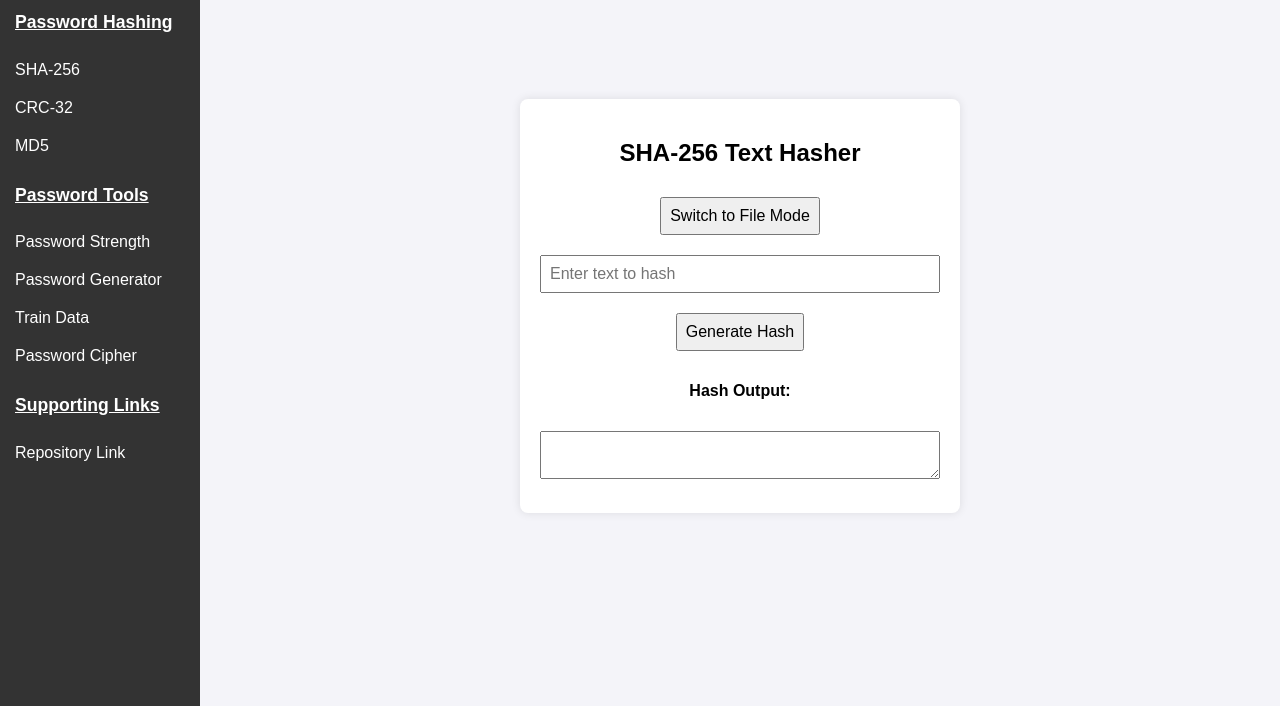
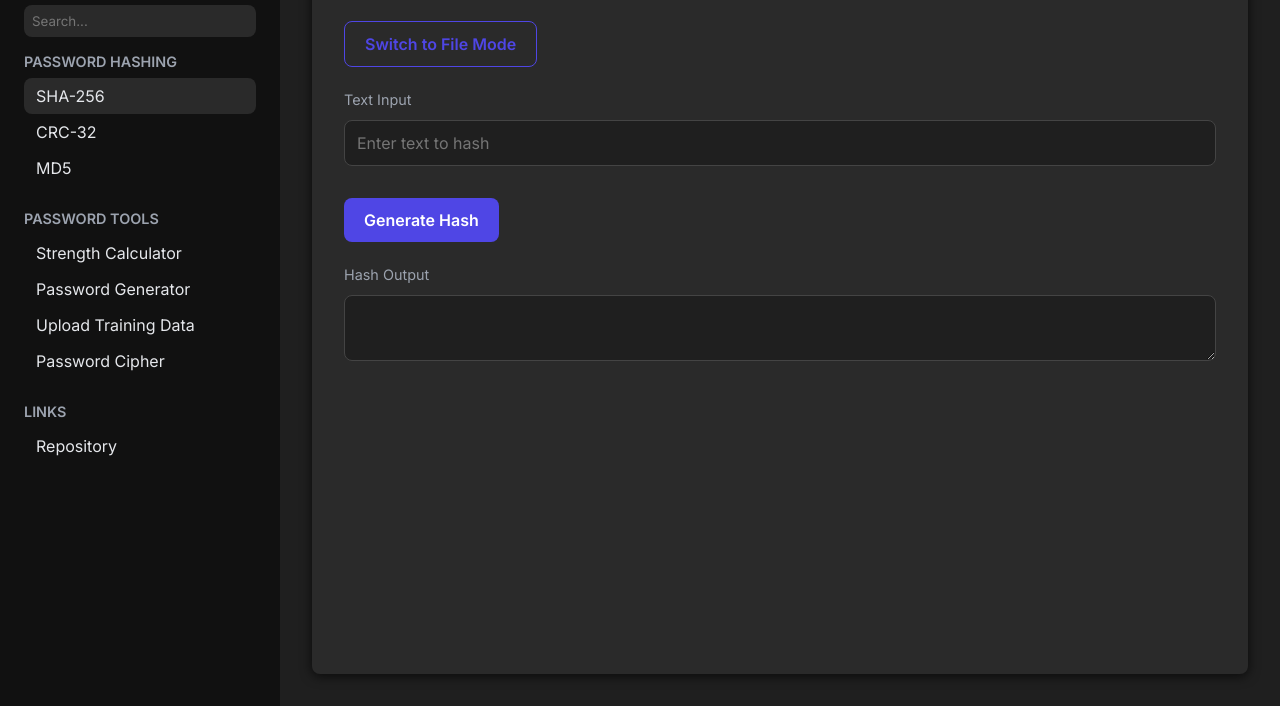
Before and after one commit to flkram/Hash-Cipher, a plain HTML site: page docs/index.html in a window 1280 px wide. Shown: the part 94-800 px from the top of the page. Drawn offline with nearby package versions, Linux system fonts and the light colour scheme.

Commit message:
Updated UI

```diff
--- a/docs/index.html
+++ b/docs/index.html
@@ -3,185 +3,265 @@
 <head>
   <meta charset="UTF-8">
   <meta name="viewport" content="width=device-width, initial-scale=1.0">
-    <title>Hash Cipher</title>
+  <title>Hash Cipher</n/a></title>
+  <link rel="preconnect" href="https://fonts.googleapis.com">
+  <link rel="preconnect" href="https://fonts.gstatic.com" crossorigin>
+  <link href="https://fonts.googleapis.com/css2?family=Inter:wght@400;600;700&display=swap" rel="stylesheet">
   <style>
-        /* Add styles for error message text */
-        .error-message {
-            color: red;
-            font-weight: bold;
-            display: none; /* Hidden by default */
+    :root {
+      --bg: #1f1f1f;
+      --sidebar-bg: #111;
+      --surface: #2a2a2a;
+      --primary: #4f46e5;
+      --secondary: #3b82f6;
+      --text: #e5e7eb;
+      --muted: #9ca3af;
+      --radius: 8px;
+      --shadow: rgba(0, 0, 0, 0.7);
+      --transition: 0.3s;
     }
-        /* Main website design scheme */
+    * {
+      box-sizing: border-box;
+      margin: 0;
+      padding: 0;
+      font-family: 'Inter', sans-serif;
+    }
     body {
-            font-family: Arial, sans-serif;
-            margin: 0;
       display: flex;
       height: 100vh;
-            background-color: #f4f4f9;
+      background: var(--bg);
+      color: var(--text);
     }
-        /* Sidebar styling */
-        .sidebar {
-            width: 200px;
-            background-color: #333;
-            padding-top: 20px;
-            color: white;
-            position: fixed;
-            height: 100%;
+    nav.sidebar {
+      width: 280px;
+      background: var(--sidebar-bg);
+      padding: 2rem 1.5rem;
+      display: flex;
+      flex-direction: column;
     }
-        .sidebar h2 {
+    nav.sidebar h1 {
+      font-size: 1.8rem;
+      margin-bottom: 2rem;
       text-align: center;
-            margin: 10px 0;
+      color: var(--primary);
     }
-        .sidebar h3 {
-            font-size: 1.1em;
-            color: white;
-            margin-top: 20px;
-            padding-left: 15px;
+    nav.sidebar input[type=search] {
+      padding: 0.5rem;
+      border: none;
+      border-radius: var(--radius);
+      margin-bottom: 1rem;
+      background: var(--surface);
+      color: var(--text);
     }
-        .sidebar a {
-            padding: 10px 15px;
+    nav.sidebar .section {
+      margin-bottom: 1.5rem;
+    }
+    nav.sidebar .section h2 {
+      font-size: 0.9rem;
+      font-weight: 600;
+      text-transform: uppercase;
+      margin-bottom: 0.5rem;
+      color: var(--muted);
+    }
+    nav.sidebar .section a {
+      display: block;
+      padding: 0.5rem 0.75rem;
+      color: var(--text);
       text-decoration: none;
-            color: white;
-            display: block;
-            font-size: 1em;
+      border-radius: var(--radius);
+      transition: background var(--transition);
     }
-        .sidebar a:hover {
-            background-color: #575757;
+    nav.sidebar .section a:hover,
+    nav.sidebar .section a.active {
+      background: var(--surface);
     }
-        /* Content area styling */
-        .content {
-            margin-left: 200px;
-            padding: 20px;
-            width: 100%;
+    main.content {
+      flex: 1;
+      padding: 2rem;
+      overflow-y: auto;
+      display: grid;
+      grid-template-columns: repeat(auto-fill, minmax(450px, 1fr));
+      gap: 2.5rem;
+    }
+    .card {
+      background: var(--surface);
+      padding: 2rem;
+      border-radius: var(--radius);
+      box-shadow: 0 2px 12px var(--shadow);
       display: flex;
-            align-items: center;
-            justify-content: center;
+      flex-direction: column;
+      transition: transform var(--transition), box-shadow var(--transition);
     }
-        .container {
-            text-align: center;
-            padding: 20px;
-            border-radius: 8px;
-            box-shadow: 0px 0px 10px rgba(0, 0, 0, 0.1);
-            background-color: #fff;
-            max-width: 400px;
-            width: 100%;
+    .card:hover {
+      transform: translateY(-4px);
+      box-shadow: 0 4px 20px var(--shadow);
     }
-        input, button, textarea {
-            margin: 10px 0;
-            padding: 8px;
-            font-size: 1em;
-            width: 100%; /* This makes both textboxes and buttons take up the full width of the container */
-            box-sizing: border-box;
+    .card h2 {
+      margin-bottom: 1.5rem;
+      font-size: 1.4rem;
+      color: var(--primary);
     }
-
-        button {
-            width: auto; /* Let buttons auto-size based on their content */
-            max-width: 100%;
+    .input-group {
+      margin-bottom: 2rem;
+      flex: 1;
+      display: flex;
+      flex-direction: column;
     }
-
-        input, textarea {
-            width: 100%; /* Ensure the input and textarea elements match the button width */
+    .input-group label {
+      margin-bottom: 0.75rem;
+      font-size: 0.9rem;
+      color: var(--muted);
     }
-
+    .input-group input[type=text],
+    .input-group textarea,
+    .input-group input[type=file] {
+      padding: 0.75rem;
+      font-size: 1rem;
+      background: var(--bg);
+      border: 1px solid #444;
+      border-radius: var(--radius);
+      color: var(--text);
+      resize: vertical;
+    }
+    /* Increase height for JSON input and strength report */
+    #jsonInput,
     #strengthOutput {
-            height: 150px;
+      min-height: 200px;
     }
-
-        #jsonInput {
-            height: 200px;     /* Increase vertical size */
-            font-size: 1.1em;  /* Optional: make text easier to read */
+    .btn {
+      padding: 0.75rem 1.25rem;
+      background: var(--primary);
+      color: #fff;
+      border: none;
+      border-radius: var(--radius);
+      font-size: 1rem;
+      font-weight: 600;
+      cursor: pointer;
+      transition: background var(--transition);
+      align-self: start;
+      margin-bottom: 1.5rem;
     }
-
+    .btn:hover {
+      background: var(--secondary);
+    }
+    .toggle-btn {
+      background: transparent;
+      color: var(--primary);
+      border: 1px solid var(--primary);
+      margin-bottom: 1.5rem;
+    }
+    .toggle-btn:hover {
+      background: var(--primary);
+      color: #fff;
+    }
   </style>
 </head>
 <body>
-
-<!-- Sidebar navigation -->
-<div class="sidebar">
-    <h2>Hash Cipher</h2>
-    <br>
-
-    <h3><u>Password Hashing</u></h3>
-    <a href="#" onclick="selectAlgorithm('SHA-256')">SHA-256</a>
-    <a href="#" onclick="selectAlgorithm('CRC-32')">CRC-32</a>
-    <a href="#" onclick="selectAlgorithm('MD5')">MD5</a>
-
-    <h3><u>Password Tools</u></h3>
-    <a href="#" onclick="openStrengthCalculator()">Password Strength</a>
-    <a href="#" onclick="openPasswordGenerator()">Password Generator</a>
-    <a href="#" onclick="openTrainData()">Train Data</a>
-    <a href="#" onclick="openPasswordCipher()">Password Cipher</a>
-
-    <h3><u>Supporting Links</u></h3>
-    <a href="https://github.com/flkram/Hash-Cipher" target="_blank">Repository Link</a>
+  <nav class="sidebar">
+    <h1>Hash Cipher</h1>
+    <input type="search" id="navSearch" placeholder="Search..." oninput="filterNav()">
+    <div class="section">
+      <h2>Password Hashing</h2>
+      <a href="#" onclick="selectAlgorithm('SHA-256')" class="active" data-label="SHA-256">SHA-256</a>
+      <a href="#" onclick="selectAlgorithm('CRC-32')" data-label="CRC-32">CRC-32</a>
+      <a href="#" onclick="selectAlgorithm('MD5')" data-label="MD5">MD5</a>
     </div>
-
-<!-- Main content area -->
-<div class="content">
-    <div class="container" id="hashContainer">
+    <div class="section">
+      <h2>Password Tools</h2>
+      <a href="#" onclick="openStrengthCalculator()" data-label="Strength">Strength Calculator</a>
+      <a href="#" onclick="openPasswordGenerator()" data-label="Generator">Password Generator</a>
+      <a href="#" onclick="openTrainData()" data-label="Train Data">Upload Training Data</a>
+      <a href="#" onclick="openPasswordCipher()" data-label="Cipher">Password Cipher</a>
+    </div>
+    <div class="section">
+      <h2>Links</h2>
+      <a href="https://github.com/flkram/Hash-Cipher" target="_blank" data-label="Repository">Repository</a>
+    </div>
+  </nav>
+  <main class="content">
+    <div class="card" id="hashContainer">
       <h2 id="algoTitle">SHA-256 Text Hasher</h2>
-        <button onclick="toggleMode()">Switch to File Mode</button>
-
-        <!-- Text Input Mode -->
+      <button class="btn toggle-btn" onclick="toggleMode()">Switch to File Mode</button>
       <div id="textMode">
+        <div class="input-group">
+          <label for="textInput">Text Input</label>
           <input type="text" id="textInput" placeholder="Enter text to hash">
-            <button onclick="hashText()">Generate Hash</button>
         </div>
-
-        <!-- File Input Mode (hidden by default) -->
-        <div id="fileMode" style="display: none;">
+        <button class="btn" onclick="hashText()">Generate Hash</button>
+      </div>
+      <div id="fileMode" style="display:none;">
+        <div class="input-group">
+          <label for="fileInput">File Input</label>
           <input type="file" id="fileInput">
-            <button onclick="hashFile()">Generate Hash</button>
         </div>
-
-        <h4>Hash Output:</h4>
+        <button class="btn" onclick="hashFile()">Generate Hash</button>
+      </div>
+      <div class="input-group">
+        <label for="hashOutput">Hash Output</label>
         <textarea id="hashOutput" readonly></textarea>
-    </div>
-
-    <!-- Password Strength Calculator (hidden by default) -->
-    <div class="container" id="strengthContainer" style="display: none;">
-        <h2>Password Strength Calculator</h2>
-        <input type="text" id="passwordInput" placeholder="Enter a password">
-        <button onclick="calculateStrength()">Calculate Strength</button>
-        <h4>Password Strength:</h4>
-        <textarea id="strengthOutput" readonly></textarea>
-        <button onclick="downloadStrength()">Download Report</button>
-    </div>
-
-    <!-- Content for uploading and training data -->
-    <div class="container" id="trainDataContainer" style="display: none;">
-        <h2>Upload Training Data</h2>
-        <textarea id="jsonInput" placeholder="Enter list of passwords (one per line or comma-seperated)"></textarea>
-        <button onclick="trainModel()">Train Model</button>
-        <div id="trainError" class="error-message"></div>
-        <div id="instruction" style="margin-top: 20px;">Ensure Flask backend API is running to process the training data. Click on the repo link in the navbar to view the code. The ReadMe contains instructions to run backend locally</div>
-        <button onclick="resetModel()">Reset Model</button>
-    </div>
-
-    <!-- Password Generator (hidden by default) -->
-    <div class="container" id="passwordGeneratorContainer" style="display: none;">
-        <h2>Password Generator</h2>
-        <button onclick="generatePassword()">Generate Password</button>
-        <h4>Generated Password:</h4>
-        <textarea id="generatedPassword" readonly></textarea>
-    </div>
-
-    <!-- Password Cipher Tool (hidden by default) -->
-    <div class="container" id="passwordCipherContainer" style="display: none;">
-        <h2>Password Cipher Tool</h2>
-        <input type="text" id="cipherInput" placeholder="Enter hash">
-        <button onclick="applyCipher()">Apply Cipher</button>
-        <h4>Estimated Password based on Hash:</h4>
-        <textarea id="cipherOutput" readonly></textarea>
-        <div id="instruction" style="margin-top: 20px;"> Training data is needed for accuracy. Ensure Flask backend API is running to use training data. </div>
       </div>
     </div>
 
+    <div class="card" id="strengthContainer" style="display:none;">
+      <h2>Password Strength Calculator</h2>
+      <div class="input-group">
+        <label for="passwordInput">Password</label>
+        <input type="text" id="passwordInput" placeholder="Enter a password">
+      </div>
+      <button class="btn" onclick="calculateStrength()">Calculate Strength</button>
+      <div class="input-group">
+        <label for="strengthOutput">Strength Report</label>
+        <textarea id="strengthOutput" readonly></textarea>
+      </div>
+      <button class="btn" onclick="downloadStrength()">Download Report</button>
+    </div>
+
+    <div class="card" id="trainDataContainer" style="display:none;">
+      <h2>Upload Training Data</h2>
+      <div class="input-group">
+        <label for="jsonInput">Passwords List</label>
+        <textarea id="jsonInput" placeholder="One per line or comma-separated"></textarea>
+      </div>
+      <div id="trainError" class="error-message"></div>
+      <button class="btn" onclick="trainModel()">Train Model</button>
+      <button class="btn" style="background:#DC2626;" onclick="resetModel()">Reset Model</button>
+    </div>
+
+    <div class="card" id="passwordGeneratorContainer" style="display:none;">
+      <h2>Password Generator</h2>
+      <button class="btn" onclick="generatePassword()">Generate Password</button>
+      <div class="input-group">
+        <label for="generatedPassword">Generated Password</label>
+        <textarea id="generatedPassword" readonly></textarea>
+      </div>
+    </div>
+
+    <div class="card" id="passwordCipherContainer" style="display:none;">
+      <h2>Password Cipher Tool</h2>
+      <div class="input-group">
+        <label for="cipherInput">Enter Hash / Text</label>
+        <input type="text" id="cipherInput" placeholder="Enter hash or text">
+      </div>
+      <button class="btn" onclick="applyCipher()">Apply Cipher</button>
+      <div class="input-group">
+        <label for="cipherOutput">Result</label>
+        <textarea id="cipherOutput" readonly></textarea>
+      </div>
+    </div>
+  </main>
+
+  <script>
+    function filterNav() {
+      const filter = document.getElementById('navSearch').value.toLowerCase();
+      document.querySelectorAll('nav.sidebar a').forEach(a => {
+        const label = a.getAttribute('data-label').toLowerCase();
+        a.style.display = label.includes(filter) ? 'block' : 'none';
+      });
+    }
+  </script>
   <script src="script.js"></script>
   <script src="https://cdn.jsdelivr.net/npm/crc-32@1.2.2/crc32.min.js"></script>
   <script src="https://cdn.jsdelivr.net/npm/js-sha3@0.8.0/build/sha3.min.js"></script>
   <script src="https://cdn.jsdelivr.net/npm/blueimp-md5@2.19.0/js/md5.min.js"></script>
-
-
 </body>
 </html>
```
Lines whose indentation alone changed are shown as unchanged.
